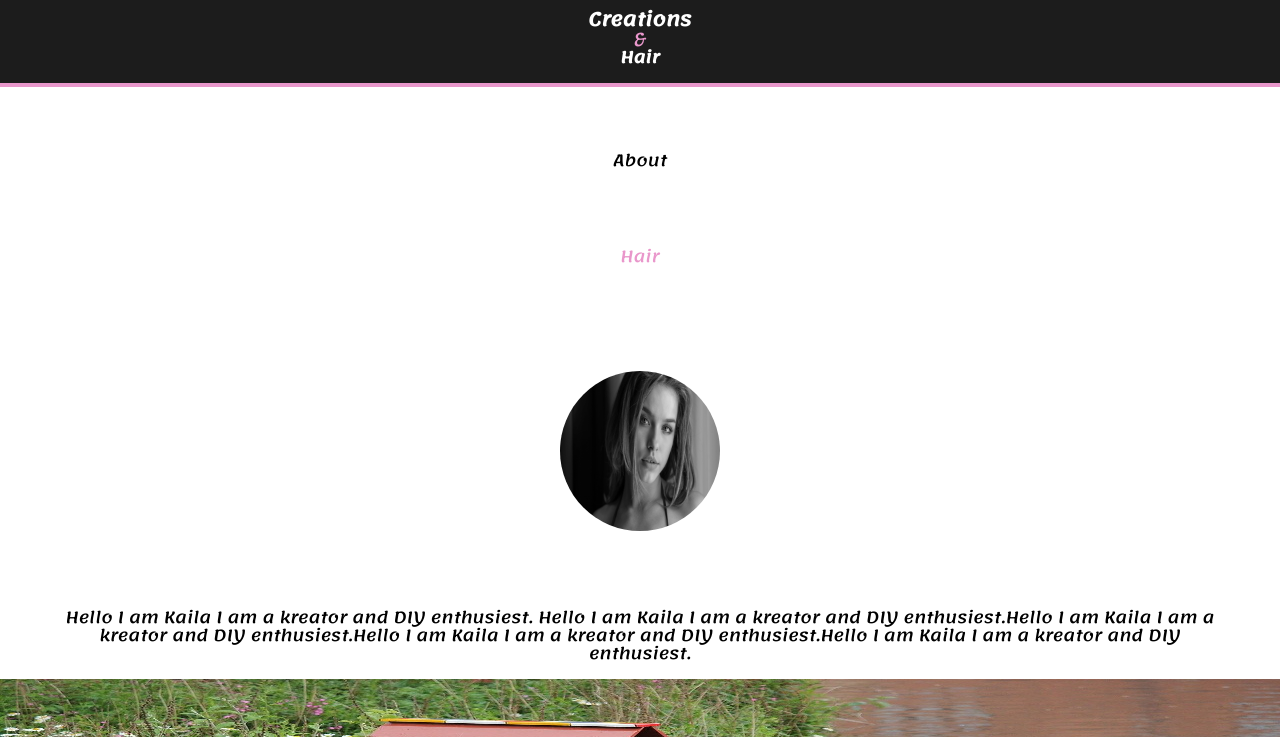
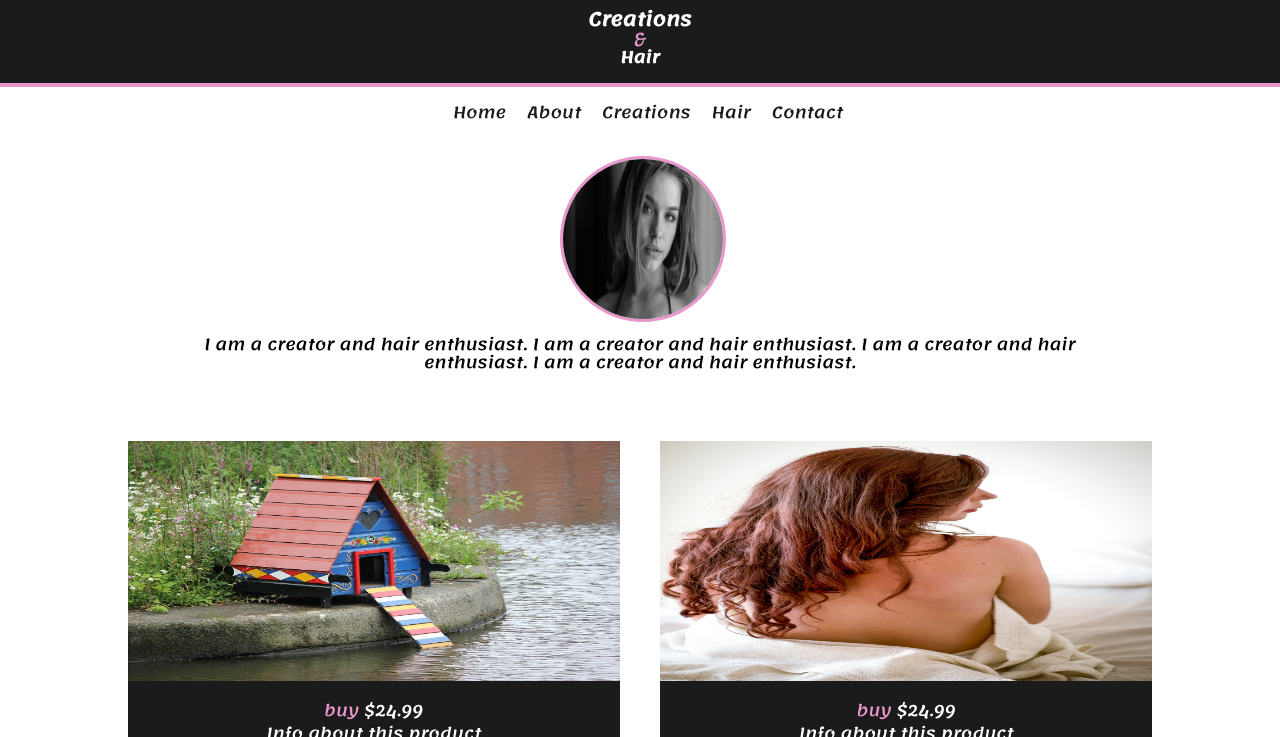
Before and after one commit to JarradePierce/kailas_creations_website, a plain HTML site: page index.html in a window 1280 px wide. Shown: the part 63-800 px from the top of the page. Drawn offline with Linux system fonts and the light colour scheme.

Commit message:
mostly finished mobile layout

```diff
--- a/css/style.css
+++ b/css/style.css
@@ -1,7 +1,5 @@
 body{
-  background-color: #1C1C1C;
   font-family: 'Lemonada', cursive;
-
 }
 
 header{
@@ -16,7 +14,10 @@ div{
 footer{
   text-align: center;
   background-color: #fff;
-  color: #000;
+  color: #1B1B1B;
+  margin-left: auto;
+  margin-right: auto;
+  margin-top: 3em;
 }
 
 a{
@@ -26,6 +27,7 @@ a{
 .banner-container{
   text-align: center;
   border-bottom: 4px solid #E997CB;
+  background-color: #1B1B1B;
 }
 
 .banner-container h4,
@@ -56,54 +58,24 @@ a{
   padding: 0px;
   margin-bottom: 0;
   margin-top: 0;
-  display: flex;
-  flex-direction: column;
-  flex-wrap: wrap;
-  align-self: center;
   background-color: #fff;
 }
 
 .main-nav li{
-  width: 100%;
-  height: 2em;
+  width: 30%;
+  margin: auto;
   padding-top: 1em;
-  align-self: center;
   list-style: none;
   text-align: center;
 }
 
 .main-nav a{
-  width: 100%;
   text-decoration: none;
-  color: #000;
+  color: #1B1B1B;
 }
 
-.home-link{
-
-}
-
-.home-link a{
-  color: #fff;
-}
-
-.about-link{
-
-}
-
-.about-link a{
-  color: #000;
-}
-
-.hair-link a{
+.main-nav a:hover{
   color: #E997CB;
-}
-
-.kreations-link{
-
-}
-
-.kreations-link a{
-  color: #fff;
 }
 
 .about-container{
@@ -111,7 +83,7 @@ a{
 }
 
 .about-container{
-  height: 25em;
+  height: 19em;
 }
 
 .about-container,
@@ -119,19 +91,21 @@ a{
 .footer-container{
   width: 100%;
   display: flex;
-  flex-direction: column;
+  flex-direction: row;
   flex-wrap: wrap;
+  justify-content: space-between;
   margin: 0 auto;
   text-align: center;
 }
 
 .kreation{
-  margin-bottom: 2em;
+  background-color: #1B1B1B;
+  margin-top: 1em;
 }
 
 .price{
   color: #fff;
-  margin-bottom: .3em;
+  margin-bottom: 5px;
 }
 
 .price a{
@@ -161,6 +135,7 @@ a{
   margin-right: auto;
   margin-left: auto;
   border-radius: 50%;
+  border: 3px solid #E997CB;
 }
 
 .about-container p{
@@ -174,10 +149,55 @@ a{
 
 .kreation-img{
   width: 100%;
-  height: 18em;
+  height: 15em;
 }
 
 .social-media-links{
   list-style: none;
   padding: 0;
 }
+
+footer p{
+  margin-top: 0;
+  margin-bottom: 0;
+}
+
+footer a{
+  color: #E997CB;
+}
+
+
+  @media(min-width: 768px){
+
+  .main-nav{
+    width: 50%;
+    margin: 0 auto;
+    text-align: center;
+  }
+
+  .main-nav li{
+    display: inline-block;
+    margin-left: 1em;
+    width: auto;
+  }
+
+  .kreations-container,
+  .about-container{
+    width: 80%;
+  }
+
+  .kreation-img{
+    width: 100%;
+    height: 15em;
+  }
+
+  .kreation{
+    flex-direction: row;
+    width: 48%;
+  }
+
+
+
+
+
+}
--- a/index.html
+++ b/index.html
@@ -20,6 +20,7 @@
         <li class='about-link'><a href='#'>About</a></li>
         <li class='kreations-link'><a href='#'>Creations</a></li>
         <li class='hair-link'><a href='#'>Hair</a></li>
+        <li class='hair-link'><a href='#'>Contact</a></li>
       </ul>
     </header>
     <section class='about-section'>
@@ -27,7 +28,12 @@
         <div class="portfolio-img-container">
           <img class='portfolio-img' src="images/portfolio-img.jpg" alt="">
         </div>
-        <p>Hello I am Kaila I am a kreator and DIY enthusiest. Hello I am Kaila I am a kreator and DIY enthusiest.Hello I am Kaila I am a kreator and DIY enthusiest.Hello I am Kaila I am a kreator and DIY enthusiest.Hello I am Kaila I am a kreator and DIY enthusiest.</p>
+        <p>
+          I am a creator and hair enthusiast.
+          I am a creator and hair enthusiast.
+          I am a creator and hair enthusiast.
+          I am a creator and hair enthusiast.
+        </p>
       </div>
     </section>
     <section class='kreations-section'>
@@ -79,8 +85,8 @@
             <li>Facebook</li>
             <li>TikTok</li>
           </ul>
-          <p>&copy; Kailas Kreatoins</p>
-          <p>Website by: slimcodes.com</p>
+          <p>&copy; Kailas Creatoins 2020</p>
+          <p><a href='http://www.slimcodes.com'>Website by: slimcodes.com</p>
         </footer>
       </div>
     </section>
```
